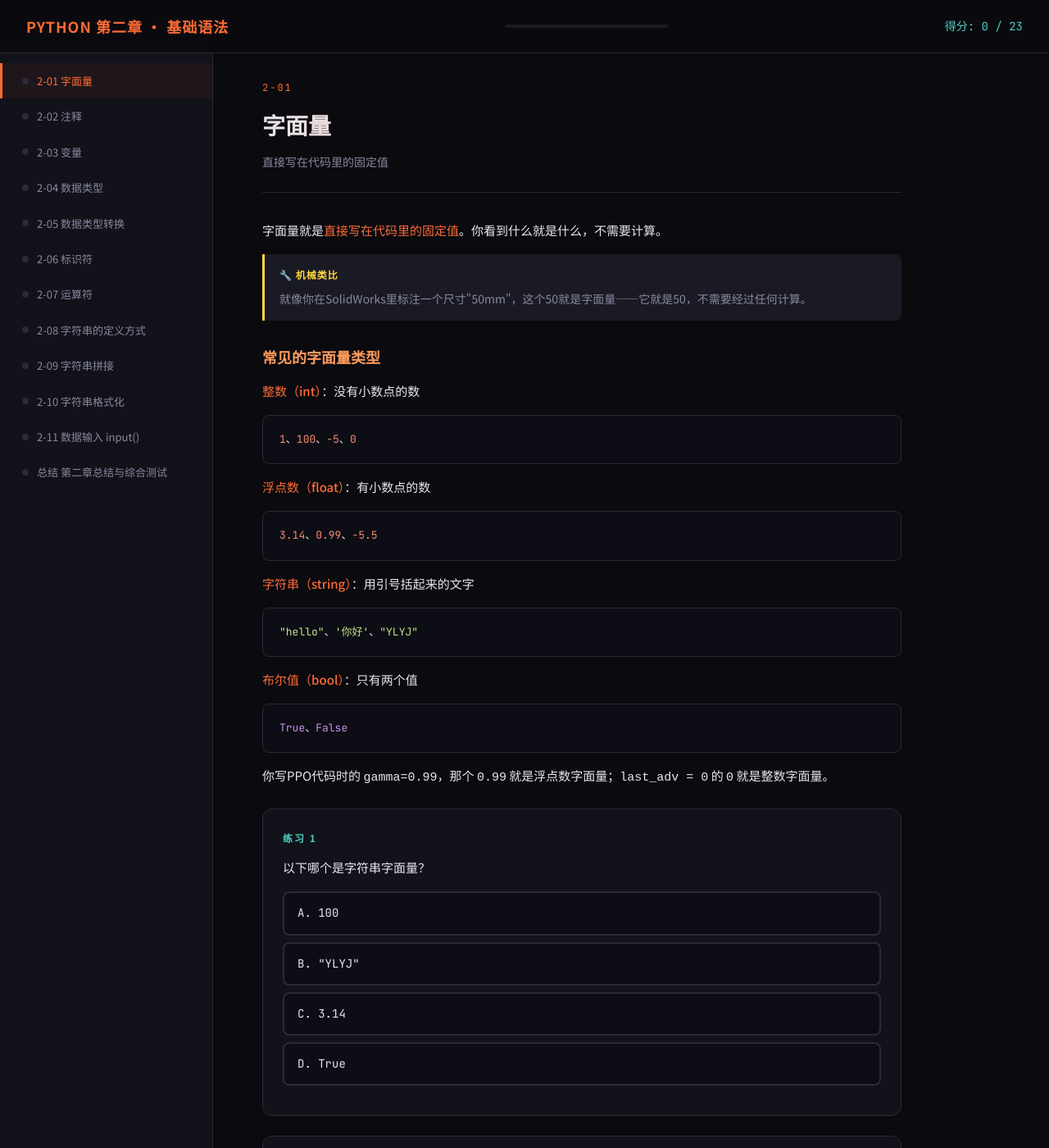
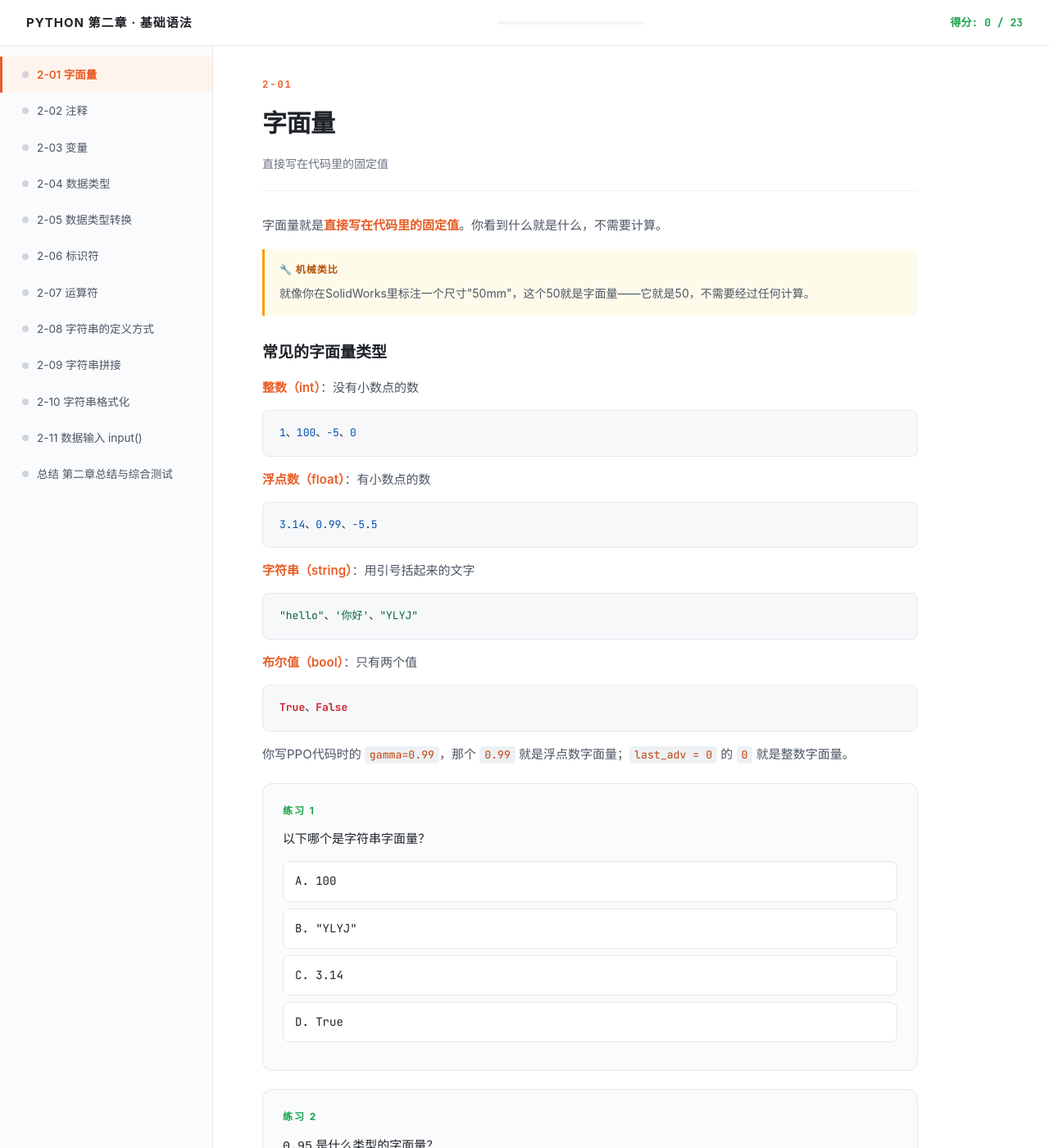
Before and after one commit to DragonKingwhd/dragonkingwhd.github.io, a Jekyll site: the page tools/python-learning/chapter2.html, which Jekyll copies as it is, in a window 1280 px wide and 1400 px high. Shown: the whole window at 82% size. Built offline with Jekyll 4.4.1, drawn with Linux system fonts in a browser that asks for light colours.

Commit message:
Python 学习页改为简约明亮风格
- 所有章节与目录页改为白底浅色主题（参考廖雪峰教程样式）
- 代码高亮改为 GitHub 明亮配色（keyword 红、string 绿、number 蓝）
- callout（机械类比 / 拓展 / 警告）改为浅色底 + 深色文字
- 统一按钮、表单、卡片的边框与 hover 交互

Co-Authored-By: Claude Opus 4.7 (1M context) <noreply@anthropic.com>

```diff
--- a/tools/python-learning/chapter2.html
+++ b/tools/python-learning/chapter2.html
@@ -7,21 +7,28 @@
 <link href="https://fonts.googleapis.com/css2?family=Noto+Sans+SC:wght@300;400;500;700;900&family=JetBrains+Mono:wght@400;500;700&display=swap" rel="stylesheet">
 <style>
 :root {
-  --bg: #0a0a0f;
-  --surface: #12121a;
-  --surface2: #1a1a25;
-  --border: #2a2a3a;
-  --text: #e8e6f0;
-  --text-dim: #8888a0;
-  --accent: #ff6b35;
-  --accent2: #ff9a5c;
-  --green: #4ecdc4;
-  --green-dim: #2a7a74;
-  --red: #ff6b6b;
-  --yellow: #ffd93d;
-  --code-bg: #0d0d15;
-  --correct: #1a3a2a;
-  --wrong: #3a1a1a;
+  --bg: #ffffff;
+  --surface: #fafbfc;
+  --surface2: #f3f5f7;
+  --border: #e5e7eb;
+  --border-soft: #eef0f3;
+  --text: #1f2328;
+  --text-soft: #4b5563;
+  --text-dim: #6b7280;
+  --accent: #e85d26;
+  --accent2: #c2410c;
+  --accent-soft: #fff4ed;
+  --link: #2563eb;
+  --green: #16a34a;
+  --green-soft: #ecfdf5;
+  --green-border: #a7f3d0;
+  --red: #dc2626;
+  --red-soft: #fef2f2;
+  --red-border: #fecaca;
+  --yellow: #b45309;
+  --yellow-soft: #fffbeb;
+  --code-bg: #f6f8fa;
+  --code-inline-bg: #eef1f4;
 }
 
 * { margin: 0; padding: 0; box-sizing: border-box; }
@@ -29,42 +36,40 @@
 body {
   background: var(--bg);
   color: var(--text);
-  font-family: 'Noto Sans SC', sans-serif;
+  font-family: -apple-system, BlinkMacSystemFont, "Segoe UI", 'Noto Sans SC', sans-serif;
   line-height: 1.8;
   overflow-x: hidden;
+  -webkit-font-smoothing: antialiased;
 }
 
-/* Scrollbar */
-::-webkit-scrollbar { width: 6px; }
-::-webkit-scrollbar-track { background: var(--bg); }
-::-webkit-scrollbar-thumb { background: var(--border); border-radius: 3px; }
-::-webkit-scrollbar-thumb:hover { background: var(--accent); }
+::-webkit-scrollbar { width: 8px; height: 8px; }
+::-webkit-scrollbar-track { background: transparent; }
+::-webkit-scrollbar-thumb { background: #d1d5db; border-radius: 4px; }
+::-webkit-scrollbar-thumb:hover { background: #9ca3af; }
 
 /* Header */
 .header {
   position: fixed;
-  top: 0;
-  left: 0;
-  right: 0;
+  top: 0; left: 0; right: 0;
   z-index: 100;
-  background: rgba(10, 10, 15, 0.9);
-  backdrop-filter: blur(20px);
+  background: rgba(255,255,255,0.88);
+  backdrop-filter: blur(16px);
   border-bottom: 1px solid var(--border);
-  padding: 16px 32px;
+  padding: 14px 32px;
   display: flex;
   align-items: center;
   justify-content: space-between;
 }
 
 .header-title {
-  font-size: 18px;
+  font-size: 15px;
   font-weight: 700;
-  color: var(--accent);
+  color: var(--text);
   letter-spacing: 1px;
 }
 
 .progress-bar {
-  width: 200px;
+  width: 180px;
   height: 4px;
   background: var(--surface2);
   border-radius: 2px;
@@ -81,30 +86,29 @@ body {
 
 .score-display {
   font-family: 'JetBrains Mono', monospace;
-  font-size: 14px;
+  font-size: 13px;
   color: var(--green);
+  font-weight: 600;
 }
 
 /* Navigation */
 .nav {
   position: fixed;
-  left: 0;
-  top: 57px;
-  bottom: 0;
+  left: 0; top: 53px; bottom: 0;
   width: 260px;
   background: var(--surface);
   border-right: 1px solid var(--border);
   overflow-y: auto;
   z-index: 90;
-  padding: 20px 0;
+  padding: 16px 0;
 }
 
 .nav-item {
   padding: 10px 24px;
-  font-size: 13px;
-  color: var(--text-dim);
+  font-size: 13.5px;
+  color: var(--text-soft);
   cursor: pointer;
-  transition: all 0.3s;
+  transition: all 0.2s;
   border-left: 3px solid transparent;
   display: flex;
   align-items: center;
@@ -119,41 +123,33 @@ body {
 .nav-item.active {
   color: var(--accent);
   border-left-color: var(--accent);
-  background: rgba(255, 107, 53, 0.05);
+  background: var(--accent-soft);
+  font-weight: 600;
 }
 
 .nav-item .status {
   width: 8px;
   height: 8px;
   border-radius: 50%;
-  background: var(--border);
+  background: #d1d5db;
   flex-shrink: 0;
 }
 
-.nav-item .status.done {
-  background: var(--green);
+.nav-item .status.done { background: var(--green); }
+
+/* Main */
+.main {
+  margin-left: 260px;
+  margin-top: 53px;
+  padding: 40px 60px 100px;
+  max-width: 920px;
 }
 
-/* Main Content */
-.main {
-  margin-left: 260px;
-  margin-top: 57px;
-  padding: 40px 60px 100px;
-  max-width: 900px;
-}
-
-/* Sections */
-.section {
-  display: none;
-  animation: fadeIn 0.4s ease;
-}
-
-.section.active {
-  display: block;
-}
+.section { display: none; animation: fadeIn 0.35s ease; }
+.section.active { display: block; }
 
 @keyframes fadeIn {
-  from { opacity: 0; transform: translateY(10px); }
+  from { opacity: 0; transform: translateY(8px); }
   to { opacity: 1; transform: translateY(0); }
 }
 
@@ -164,51 +160,60 @@ body {
   letter-spacing: 2px;
   text-transform: uppercase;
   margin-bottom: 8px;
+  font-weight: 600;
 }
 
 .section h2 {
-  font-size: 28px;
-  font-weight: 900;
-  margin-bottom: 8px;
-  background: linear-gradient(135deg, var(--text), var(--accent2));
-  -webkit-background-clip: text;
-  -webkit-text-fill-color: transparent;
+  font-size: 30px;
+  font-weight: 800;
+  margin-bottom: 10px;
+  color: var(--text);
+  letter-spacing: -0.5px;
 }
 
 .section .subtitle {
   color: var(--text-dim);
   font-size: 14px;
-  margin-bottom: 32px;
-  padding-bottom: 24px;
-  border-bottom: 1px solid var(--border);
+  margin-bottom: 28px;
+  padding-bottom: 20px;
+  border-bottom: 1px solid var(--border-soft);
 }
 
 .section h3 {
-  font-size: 18px;
+  font-size: 19px;
   font-weight: 700;
   margin: 28px 0 12px;
-  color: var(--accent2);
+  color: var(--text);
 }
 
 .section p {
-  margin-bottom: 16px;
-  color: var(--text);
+  margin-bottom: 14px;
+  color: var(--text-soft);
   font-size: 15px;
 }
 
 .highlight {
   color: var(--accent);
-  font-weight: 500;
+  font-weight: 600;
+}
+
+.section p code, .section li code {
+  background: var(--code-inline-bg);
+  padding: 2px 6px;
+  border-radius: 4px;
+  font-family: 'JetBrains Mono', monospace;
+  font-size: 0.88em;
+  color: var(--accent2);
 }
 
 .analogy {
-  background: var(--surface2);
-  border-left: 3px solid var(--yellow);
+  background: var(--yellow-soft);
+  border-left: 3px solid #f59e0b;
   padding: 14px 18px;
   margin: 16px 0;
   border-radius: 0 8px 8px 0;
   font-size: 14px;
-  color: var(--text-dim);
+  color: var(--text-soft);
 }
 
 .analogy::before {
@@ -216,7 +221,7 @@ body {
   display: block;
   font-size: 12px;
   font-weight: 700;
-  color: var(--yellow);
+  color: #b45309;
   margin-bottom: 6px;
   letter-spacing: 1px;
 }
@@ -226,30 +231,30 @@ body {
   background: var(--code-bg);
   border: 1px solid var(--border);
   border-radius: 8px;
-  padding: 18px 20px;
+  padding: 16px 20px;
   margin: 14px 0;
   font-family: 'JetBrains Mono', monospace;
   font-size: 13px;
-  line-height: 1.7;
+  line-height: 1.75;
   overflow-x: auto;
-  position: relative;
+  color: #1f2328;
 }
 
-.code-block .comment { color: #6a6a80; }
-.code-block .keyword { color: #c792ea; }
-.code-block .string { color: #c3e88d; }
-.code-block .number { color: #f78c6c; }
-.code-block .func { color: #82aaff; }
-.code-block .var { color: #e8e6f0; }
-.code-block .op { color: #89ddff; }
+.code-block .comment { color: #6e7781; font-style: italic; }
+.code-block .keyword { color: #cf222e; font-weight: 600; }
+.code-block .string  { color: #0a6638; }
+.code-block .number  { color: #0550ae; }
+.code-block .func    { color: #8250df; }
+.code-block .var     { color: #1f2328; }
+.code-block .op      { color: #cf222e; }
 
-/* Exercise area */
+/* Exercise */
 .exercise-box {
   background: var(--surface);
   border: 1px solid var(--border);
   border-radius: 12px;
-  padding: 24px;
-  margin: 24px 0;
+  padding: 22px 24px;
+  margin: 22px 0;
 }
 
 .exercise-box .exercise-label {
@@ -258,38 +263,38 @@ body {
   color: var(--green);
   letter-spacing: 2px;
   text-transform: uppercase;
-  margin-bottom: 12px;
+  margin-bottom: 10px;
 }
 
 .exercise-box .exercise-question {
   font-size: 15px;
-  margin-bottom: 16px;
+  margin-bottom: 14px;
+  color: var(--text);
 }
 
 .exercise-input {
   width: 100%;
-  background: var(--code-bg);
-  border: 2px solid var(--border);
+  background: #fff;
+  border: 1.5px solid var(--border);
   border-radius: 8px;
-  padding: 14px 16px;
+  padding: 12px 14px;
   font-family: 'JetBrains Mono', monospace;
   font-size: 14px;
   color: var(--text);
   outline: none;
-  transition: border-color 0.3s;
+  transition: border-color 0.2s;
 }
 
 .exercise-input:focus {
   border-color: var(--accent);
+  box-shadow: 0 0 0 3px var(--accent-soft);
 }
 
-.exercise-input::placeholder {
-  color: #444;
-}
+.exercise-input::placeholder { color: #9ca3af; }
 
 .btn-check {
   margin-top: 12px;
-  padding: 10px 28px;
+  padding: 9px 26px;
   background: var(--accent);
   color: #fff;
   border: none;
@@ -297,42 +302,39 @@ body {
   font-size: 14px;
   font-weight: 500;
   cursor: pointer;
-  transition: all 0.3s;
-  font-family: 'Noto Sans SC', sans-serif;
+  transition: all 0.2s;
+  font-family: inherit;
 }
 
-.btn-check:hover {
-  background: var(--accent2);
-  transform: translateY(-1px);
-}
+.btn-check:hover { background: var(--accent2); }
 
 .feedback {
   margin-top: 12px;
-  padding: 12px 16px;
-  border-radius: 8px;
+  padding: 11px 14px;
+  border-radius: 7px;
   font-size: 14px;
   display: none;
-  animation: fadeIn 0.3s ease;
+  animation: fadeIn 0.25s ease;
 }
 
 .feedback.correct {
   display: block;
-  background: var(--correct);
-  border: 1px solid var(--green-dim);
-  color: var(--green);
+  background: var(--green-soft);
+  border: 1px solid var(--green-border);
+  color: #065f46;
 }
 
 .feedback.wrong {
   display: block;
-  background: var(--wrong);
-  border: 1px solid #5a2a2a;
-  color: var(--red);
+  background: var(--red-soft);
+  border: 1px solid var(--red-border);
+  color: #991b1b;
 }
 
 .feedback .answer-reveal {
   margin-top: 8px;
   padding-top: 8px;
-  border-top: 1px solid rgba(255,255,255,0.1);
+  border-top: 1px solid rgba(0,0,0,0.08);
   font-family: 'JetBrains Mono', monospace;
   font-size: 13px;
   color: var(--text-dim);
@@ -347,60 +349,63 @@ body {
 }
 
 .mc-option {
-  padding: 12px 16px;
-  background: var(--code-bg);
-  border: 2px solid var(--border);
+  padding: 11px 14px;
+  background: #fff;
+  border: 1.5px solid var(--border);
   border-radius: 8px;
   cursor: pointer;
-  transition: all 0.3s;
+  transition: all 0.2s;
   font-size: 14px;
   font-family: 'JetBrains Mono', monospace;
+  color: var(--text);
 }
 
 .mc-option:hover {
   border-color: var(--accent);
-  background: var(--surface2);
+  background: var(--accent-soft);
 }
 
 .mc-option.selected {
   border-color: var(--accent);
-  background: rgba(255, 107, 53, 0.1);
+  background: var(--accent-soft);
 }
 
 .mc-option.correct-answer {
   border-color: var(--green);
-  background: var(--correct);
+  background: var(--green-soft);
+  color: #065f46;
 }
 
 .mc-option.wrong-answer {
   border-color: var(--red);
-  background: var(--wrong);
+  background: var(--red-soft);
+  color: #991b1b;
 }
 
-/* Navigation buttons */
+/* Nav buttons */
 .nav-buttons {
   display: flex;
   justify-content: space-between;
-  margin-top: 40px;
-  padding-top: 24px;
-  border-top: 1px solid var(--border);
+  margin-top: 36px;
+  padding-top: 22px;
+  border-top: 1px solid var(--border-soft);
 }
 
 .btn-nav {
-  padding: 12px 32px;
+  padding: 10px 28px;
   border: 1px solid var(--border);
-  background: var(--surface);
+  background: #fff;
   color: var(--text);
   border-radius: 8px;
   font-size: 14px;
   cursor: pointer;
-  transition: all 0.3s;
-  font-family: 'Noto Sans SC', sans-serif;
+  transition: all 0.2s;
+  font-family: inherit;
 }
 
 .btn-nav:hover {
   border-color: var(--accent);
-  background: var(--surface2);
+  color: var(--accent);
 }
 
 .btn-nav.primary {
@@ -411,16 +416,18 @@ body {
 
 .btn-nav.primary:hover {
   background: var(--accent2);
+  border-color: var(--accent2);
+  color: #fff;
 }
 
 /* Responsive */
 @media (max-width: 768px) {
   .nav { display: none; }
   .main { margin-left: 0; padding: 24px 20px 80px; }
-  .progress-bar { width: 120px; }
+  .progress-bar { width: 100px; }
 }
 
-/* Summary section */
+/* Summary */
 .summary-grid {
   display: grid;
   grid-template-columns: 1fr 1fr;
@@ -429,10 +436,10 @@ body {
 }
 
 .summary-card {
-  background: var(--surface2);
+  background: var(--surface);
   border: 1px solid var(--border);
   border-radius: 8px;
-  padding: 16px;
+  padding: 14px 16px;
 }
 
 .summary-card .card-title {
@@ -445,13 +452,14 @@ body {
 
 .summary-card .card-content {
   font-family: 'JetBrains Mono', monospace;
-  font-size: 13px;
-  color: var(--text-dim);
+  font-size: 12.5px;
+  color: var(--text-soft);
+  line-height: 1.7;
 }
 
 .final-score {
   text-align: center;
-  padding: 40px;
+  padding: 36px;
   background: var(--surface);
   border: 1px solid var(--border);
   border-radius: 12px;
@@ -460,7 +468,7 @@ body {
 
 .final-score .big-score {
   font-family: 'JetBrains Mono', monospace;
-  font-size: 64px;
+  font-size: 58px;
   font-weight: 900;
   color: var(--accent);
 }
```
Also changed, not shown: tools/python-learning/chapter3.html (+110 -93 lines), tools/python-learning/index.html (+46 -46 lines).
